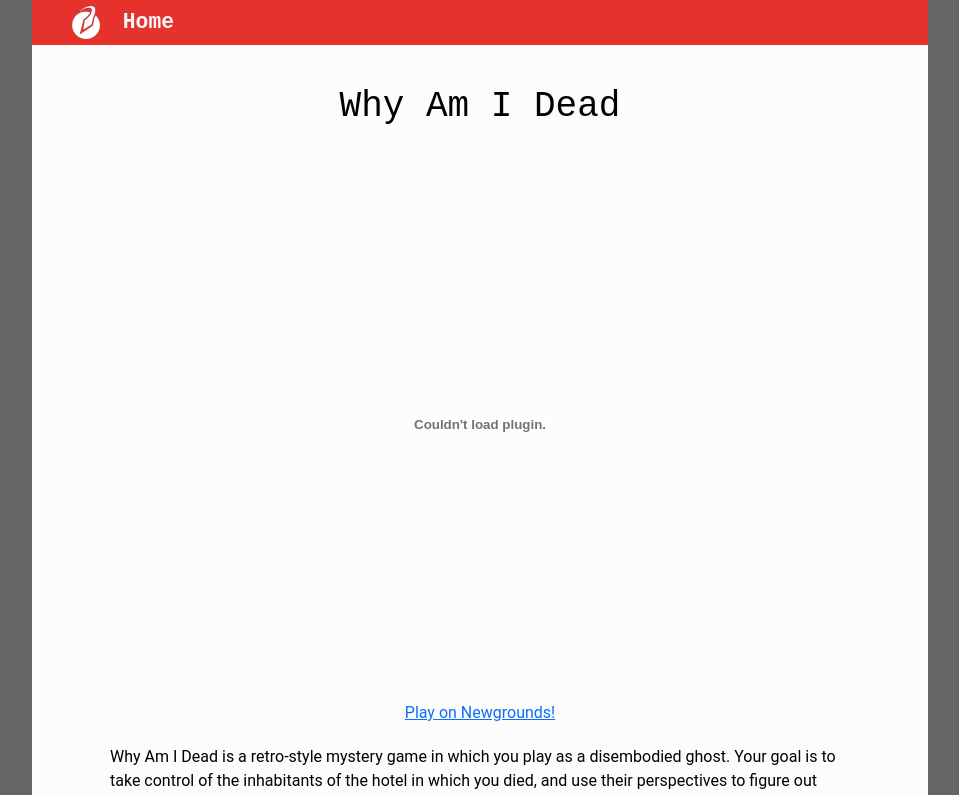
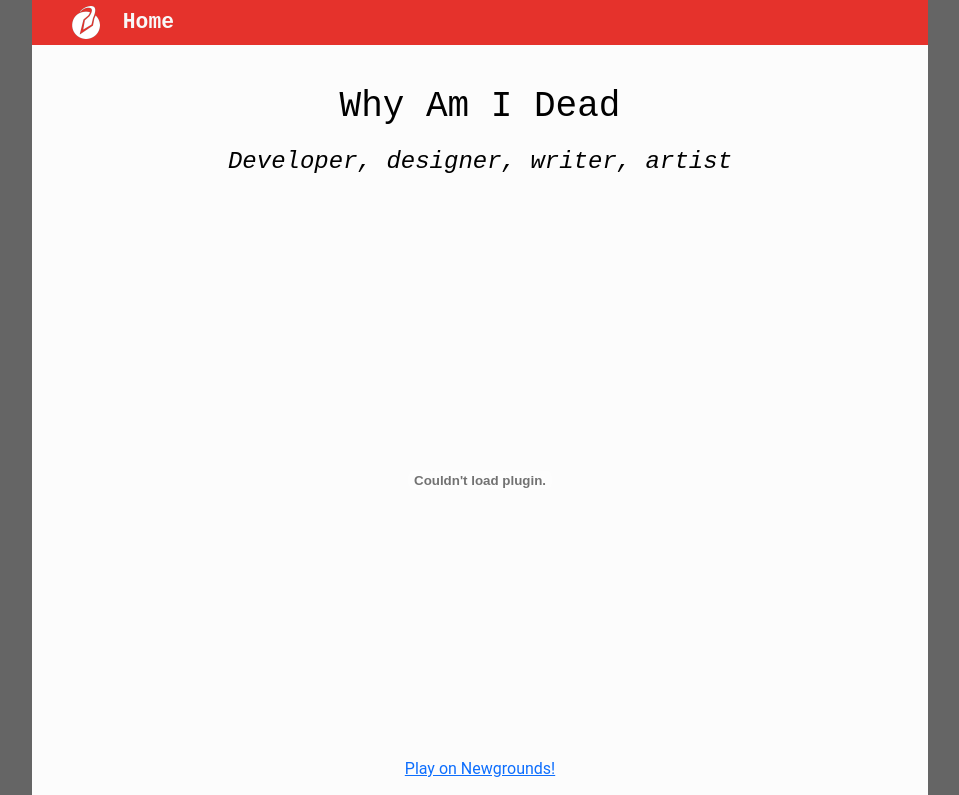
Before and after one commit to Peltast/portfolio-site, a React (Create React App) app: page /projectPage/waid in a window 1280 px wide. Shown: the top 795 px of the page, without its empty margins (160-1119 px from the left). Built offline with nearby package versions, Linux system fonts and the light colour scheme.

Commit message:
- replaced portrait - added credits to project page - slight fixes to home/project pages

```diff
--- a/src/css/theme.css
+++ b/src/css/theme.css
@@ -190,6 +190,11 @@
   font-size: 36px;
   text-align: center;
 }
+.projectCredit {
+  padding: 10px 10px;
+  font-style: italic;
+  font-size: 24px;
+}
 .projectHeader {
   padding: 10px 10px;
   font-family: 'Share Tech Mono', monospace;
--- a/src/css/theme.less
+++ b/src/css/theme.less
@@ -196,6 +196,12 @@
     font-size: 36px;
     text-align: center;
 }
+.projectCredit {
+    .projectItem;
+
+    font-style: italic;
+    font-size: 24px;
+}
 
 .projectHeader {
     .projectItem;
--- a/src/portfolio/homePage.js
+++ b/src/portfolio/homePage.js
@@ -13,19 +13,22 @@
 
                 <img src={logo} style={{ padding: "40px 0px" }} />
 
+                <div className="projectHeader">
+                    About me
+                </div>
                 <div id="introduction" className="row homeItem">
 
-                    <div className="col-sm-8">
-                        Hi, my name is Patrick and I am a game developer.  My primary focus is on programming, but in my independent projects I have also been responsible for game design, art, and writing.
+                    <div className="col-sm-8 projectDescription">
+                        Hi, my name is Patrick, and I am a game developer.  I primarily focus on programming, but in my independent projects I have also been responsible for game design, art, and writing.
                         <br/><br/>
-                        My focus has been on 2D online/instant play games - I started out making Flash games, and while I have branched out into other engines/platforms like Unity and Godot, I have remained interested in anything that can directly target browsers, such as OpenFL, CreateJS and PixiJS.
+                        I started out making Flash games, and have branched out into other engines/platforms like Monogame, Unity and Godot. I have also remained interested in anything that can directly target browsers, such as OpenFL, CreateJS and PixiJS.
                         <br/><br/>
                         My first games were a short series of mystery games that added a supernatural twist to adventure game mechanics.  I've also worked on action, puzzle, and platforming games and have an ever-growing list of ideas to work on.  I'm particularly interested in bringing narrative and systems together, and evoking feeling through mechanics.
                         <br/><br/>
                         Outside of games, I'm passioniate in history, language, education, and the combination of any or all of those things.
                     </div>
 
-                    <div className="col-sm-4">
+                    <div className="col-sm-4" style={{ alignContent: "center" }}>
                         <img src={portrait} />
                     </div>
                 </div>
--- a/src/portfolio/projectPage.js
+++ b/src/portfolio/projectPage.js
@@ -40,6 +40,9 @@
                         <div className="" id="projectTitle">
                             {project.title}
                         </div>
+                        { project.credits && <div className="projectCredit">
+                            {project.credits}
+                        </div>}
                     </div>
 
                     { project.subjectHTML &&
--- a/src/project_content/projectData.js
+++ b/src/project_content/projectData.js
@@ -14,6 +14,7 @@
         logo: "waid_logo.png",
         contentType: "flash",
         year: 2012,
+        credits: "Developer, designer, writer, artist",
 
         subjectHTML: () => {
             return (
@@ -76,6 +77,7 @@
         logo: "waidr_logo.png",
         contentType: "flash",
         year: 2014,
+        credits: "Developer, designer, writer, artist",
 
         subjectHTML: () => {
             return (
@@ -106,6 +108,9 @@
                 <p>
                     "Rebirth" makes use of additions I had created for the sequel, such as tracking/displaying visited dialogue, a save/load system, and characters AI/pathfinding.  Overall, it was fun to put a new spin on the original game's art, writing, and design, using what I had learned since its release.
                 </p>
+                <p>
+                    <a href="https://bitbucket.org/Peltast/why-am-i-dead-rebirth/src/master/" target="_blank">You can find the code repository here.</a>
+                </p>
             </>
         ); },
         linksHTML: () => { return (
@@ -130,6 +135,7 @@
         title: "Why Am I Dead at Sea",
         logo: "waidas_logo.png",
         contentType: "youtube",
+        credits: "Developer, designer, writer, artist",
         year: 2015,
 
         subjectHTML: () => {
@@ -178,7 +184,7 @@
                         <a href="https://gamerant.com/why-am-i-dead-at-sea-reviews/">- GameRant</a>
                     </p>
                     <p>
-                        "If you like mysteries, are in the mood for something a little different, and don't mind a game that's mostly reading dialogue, there's a lot to enjoy in this indie title.\"<br/>
+                        "If you like mysteries, are in the mood for something a little different, and don't mind a game that's mostly reading dialogue, there's a lot to enjoy in this indie title."<br/>
                         <a href="https://adventuregamers.com/articles/view/29081">- Adventure Gamers</a>
                     </p>
                     <p>
@@ -210,8 +216,6 @@
 
                         <p>"Why Am I Dead At Sea is one of the most intelligently crafted games that I have experienced to date. The grace in which important social issues are tackled is astounding. It is sincerely a must play title."</p>
 
-
-
                         <p>"Do not sleep on this gem. I repeat, do not sleep on it. Why Am I Dead At Sea is an underrated gem that you need to experience."</p>
 
                         <p>"Why Am I Dead At Sea could have easily been silly and absurd. And it is at times--but it's also well-written, thought-provoking, and often downright moving. I'm only sorry it took me so long to clear it from my backlog."</p>
@@ -231,6 +235,7 @@
         logo: "about-face_logo.png",
         contentType: "flash",
         year: 2016,
+        credits: "Developer, designer, writer, artist",
 
         subjectHTML: () => {
             return (
@@ -272,6 +277,7 @@
         logo: "jidan_logo.png",
         contentType: "javascript",
         year: 2019,
+        credits: "Developer, designer, artist",
 
         subjectHTML: () => {
             return (
@@ -294,10 +300,10 @@
                         Jidan Havoc was an action-platformer written in Javascript with CreateJS over several months.  It is a simple action-platformer that stretches a very small set of mechanics as far as they can go.  Through a gradual difficulty curve and scoring system it incentivizes and rewards technical perfection from the player.  While this was a small and modest project, I have gained a lot from player feedback to it, and will bring that to future projects.
                     </p>
                     <p>
-                        I had a lot of fun adding the polish to this game: different player animations based on state (eg separate animations when colliding with walls or missing attacks), particles, parallax backgrounds, and animated menus.
+                        I had a lot of fun adding the polish to this game: different player animations based on state (eg separate animations when colliding with walls or missing attacks), particles, parallax backgrounds, and animated menus.  As the game is just simple Javascript, I implemented all of these things basically from scratch.  Not the most time-effective, but very fun and educational!
                     </p>
                     <p>
-                        As this game was written in Javascript with CreateJS, I implemented all of these things basically from scratch.  Not the most time-effective, but very fun and educational!
+                        <a href="https://bitbucket.org/Peltast/jidan-havoc/src/master/" target="_blank">You can find the code repository here.</a>
                     </p>
                 </>
             );
@@ -312,6 +318,7 @@
         logo: "ygtta_logo.png",
         contentType: "youtube",
         year: 2019,
+        credits: "Developer, designer, writer, artist",
 
         subjectHTML: () => {
             return (
@@ -339,6 +346,9 @@
                     <p>
                         This was a project I worked on for several months that began as a small idea: an open-world adventure game where you can pick up and move everything.  I had so much fun implementing different areas and themes that before I knew it, I had five fully implemented regions and hundreds of maps.  The small idea that I wanted to create was finished, but it became a bit buried within other ideas I added.  I am happy with a lot of the things I created here, and am excited to return to the ideas in this project some day, but it needs more prototyping and re-balancing.
                     </p>
+                    <p>
+                        <a href="https://bitbucket.org/Peltast/your-guide-to-the-afterlife/src/master/" target="_blank">You can find the code repository here.</a>
+                    </p>
                 </>
             );
         },
@@ -351,6 +361,7 @@
         logo: "jidan_logo.png",
         contentType: "javascript",
         year: 2024,
+        credits: "Developer, designer, artist",
 
         subjectHTML: () => {
             return (
@@ -367,7 +378,7 @@
                         Some assets and basic mechanics from an earlier platformer were re-used, but with much smoother movement and a greatly expanded moveset.  The goal in this project is less about asking for technical excellence from the player, and more in providing them the tools for more creative and expressive movement.
                     </p>
                     <p>
-                        This was written in Typescript with PixiJS.  <a href="https://bitbucket.org/Peltast/yolk/src/main/">Code repository</a>
+                        This was written in Typescript with PixiJS.  <a href="https://bitbucket.org/Peltast/yolk/src/main/" target="_blank">You can find the code repository here.</a>
                     </p>
                 </>
             );
@@ -488,7 +499,8 @@
         devTextHTML: () => {
             return ( <>
                     <p>
-                        Made in 48 hours for Global Game Jam 2018 with the theme of "repair".
+                        Made in 48 hours for Global Game Jam 2018 with the theme of "repair". &nbsp;&nbsp;
+                          <a href="https://bitbucket.org/Peltast/overworkflow/src/master/" target="_blank">You can find its code repository here.</a>
                     </p>
                     <p>
                         This submission is quite punishing - I was trying to create the feeling of narrowly holding off disaster, but I overdid it a little and it seems to always lead to disaster pretty quickly! That said, I'm still happy with what I came up with for this game jam.  I have plenty of ideas on how I could improve the game's balance, and I think the concept has a lot of potential.  I'd definitely like to return to this and see where it leads.
```
Also changed, not shown: public/images/portrait.png, src/lib/images/portrait.png.
